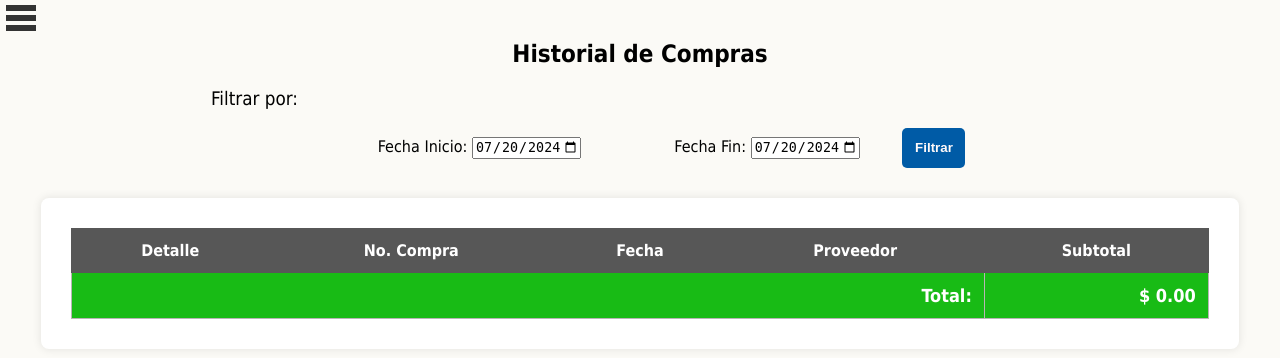
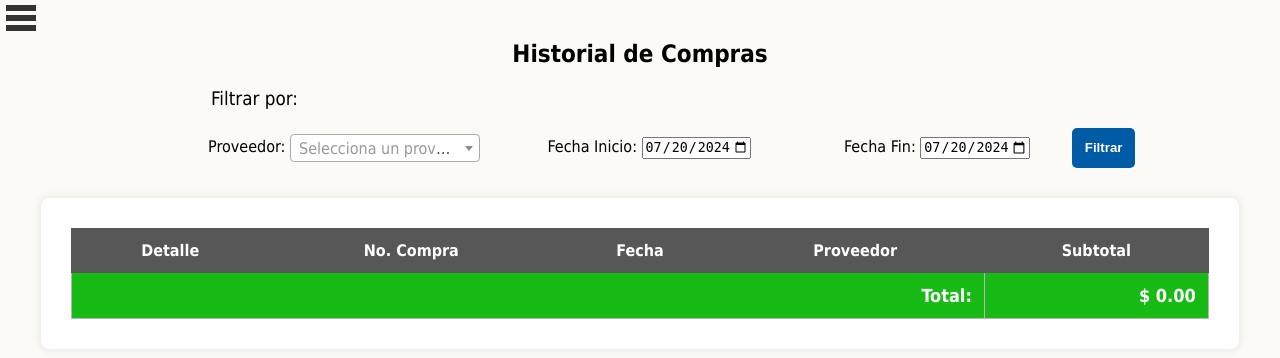
Before and after one commit to Cyrc3/estadias2, a Django app: page /historico_compras/ in a window 1280 px wide. Shown: the top 358 px of the page. Run offline with Django 3.2, Linux system fonts and the light colour scheme; data that the repository does not hold is empty; some libraries are stand-ins or nearby versions.

Commit message:
diseniooo

```diff
--- a/estadias1/accounts/db_connection.py
+++ b/estadias1/accounts/db_connection.py
@@ -24,7 +24,7 @@ class Database:
             host = 'localhost',
             user = 'root',
             password = '3Sa1s87873!',
-            database = 'estadiapruebas',
+            database = 'EstadiaPruebas',
             port = 3306
         )
 
--- a/estadias1/accounts/views.py
+++ b/estadias1/accounts/views.py
@@ -389,6 +389,7 @@ def historico_compras(request):
     db = Database()
     try:
         #datos del filtro
+        proveedor_id = request.GET.get('proveedor')
         fecha_inicio = request.GET.get('fecha_inicio')
         fecha_fin = request.GET.get('fecha_fin')
 
@@ -404,6 +405,9 @@ def historico_compras(request):
 
         #añadir filtros a la consulta
         params = []
+        if proveedor_id:
+            query += " AND pr.id_proveedor = %s"
+            params.append(proveedor_id)
         if fecha_inicio:
             query += " AND c.fecha >= %s"
             params.append(fecha_inicio)
@@ -415,12 +419,19 @@ def historico_compras(request):
         group by c.id_compra,pr.razon_social
         order by c.id_compra desc
         """
+
+        #obttener la lista de proveedores segun el filtro
+        proveedores_query = "SELECT id_proveedor, razon_social FROM proveedor"
+        proveedores = db.fetch_all(proveedores_query,[])
+        proveedor_dict = [{'id_proveedor':proveedor[0],'razon_social': proveedor[1]} for proveedor in proveedores]
+
         historial_compras = db.fetch_all(query, params)
         total = sum(compra[3] for compra in historial_compras)
 
         context = {
             'historial_compras': historial_compras,
-            'total' : total
+            'total' : total,
+            'proveedores' : proveedor_dict
         }
     finally:
         db.close()
--- a/estadias1/estadias1/settings.py
+++ b/estadias1/estadias1/settings.py
@@ -77,11 +77,11 @@ WSGI_APPLICATION = 'estadias1.wsgi.application'
 DATABASES = {
     'default': {
         'ENGINE': 'django.db.backends.mysql',
-        'NAME': 'CONTROL_INVENTARIO',
+        'NAME': 'EstadiaPruebas',
         'USER': 'root',
-        'PASSWORD': 'miau',
+        'PASSWORD': '3Sa1s87873!',
         'HOST': 'localhost',
-        'w': '3306',
+        'PORT': '3306',
     }
 }
 #honestly i have no idea what this section do, is here tho, if it works, don't touch it.
--- a/estadias1/estadias1/static/JavaScript/Registro_compra_form.js
+++ b/estadias1/estadias1/static/JavaScript/Registro_compra_form.js
@@ -59,6 +59,8 @@ document.getElementById("btnGuardar").addEventListener("click", function (event)
 
     actualizarTotales(subtotal, iva);
 
+
+    document.getElementById('registrarCompraBtn').style.display='inline';
     document.getElementById("editarCompraBtn").style.display = "inline"; // BOTÓN PARA EDITAR COMPRA, APARECE UNA VEZ QUE SE AÑADE UNA PRODUCTO A LA TABLA
 
 
--- a/estadias1/estadias1/static/styles/styles_compras.css
+++ b/estadias1/estadias1/static/styles/styles_compras.css
@@ -21,6 +21,7 @@ body{
     width: 100%;
     margin: 0 auto;
     margin-top: 1%;
+    padding-bottom: 2%;
     overflow-y: auto; /* Agrega desplazamiento vertical */
     max-height: 90vh; /* Limita la altura del contenedor */
 }
--- a/estadias1/estadias1/static/styles/styles_historico_compras.css
+++ b/estadias1/estadias1/static/styles/styles_historico_compras.css
@@ -29,7 +29,7 @@ label{
 
 }
 
-#producto{
+#proveedor{
     width: 15%;
 
 }
--- a/estadias1/estadias1/templates/historico_compras.html
+++ b/estadias1/estadias1/templates/historico_compras.html
@@ -18,6 +18,13 @@
 
 <form method="get" action="">
     <h3>Filtrar por:</h3>
+    <label for="proveedor">Proveedor:</label>
+    <select name="proveedor" id="proveedor">
+        <option value="">Todos</option>
+        {% for proveedor in proveedores %}
+        <option value="{{ proveedor.id_proveedor }}">{{ proveedor.razon_social }}</option>
+        {% endfor %}
+    </select>
     <label for="fecha_inicio">Fecha Inicio:</label>
     <input type="date" name="fecha_inicio" id="fecha_inicio">
 
@@ -40,8 +47,8 @@
 <script>
     $(document).ready(function () {
         // Inicializar Select2 para el filtro de productos
-        $('#producto').select2({
-            placeholder: "Selecciona un producto",
+        $('#proveedor').select2({
+            placeholder: "Selecciona un proveedor",
             allowClear: true
         });
 
--- a/estadias1/estadias1/templates/registro_compra.html
+++ b/estadias1/estadias1/templates/registro_compra.html
@@ -78,7 +78,7 @@
             <div class="total">
                 Total: <span class="currencyT">$</span><span id="total-compra">0.00</span>
             </div>
-            <input type="submit" value="Registrar compra" id="registrarCompraBtn">
+            <input type="submit" value="Registrar compra" id="registrarCompraBtn" style="display: none;">
             <button id="editarCompraBtn" type="button" style="display: none;">Editar Compra</button>
 
         </div>
```
